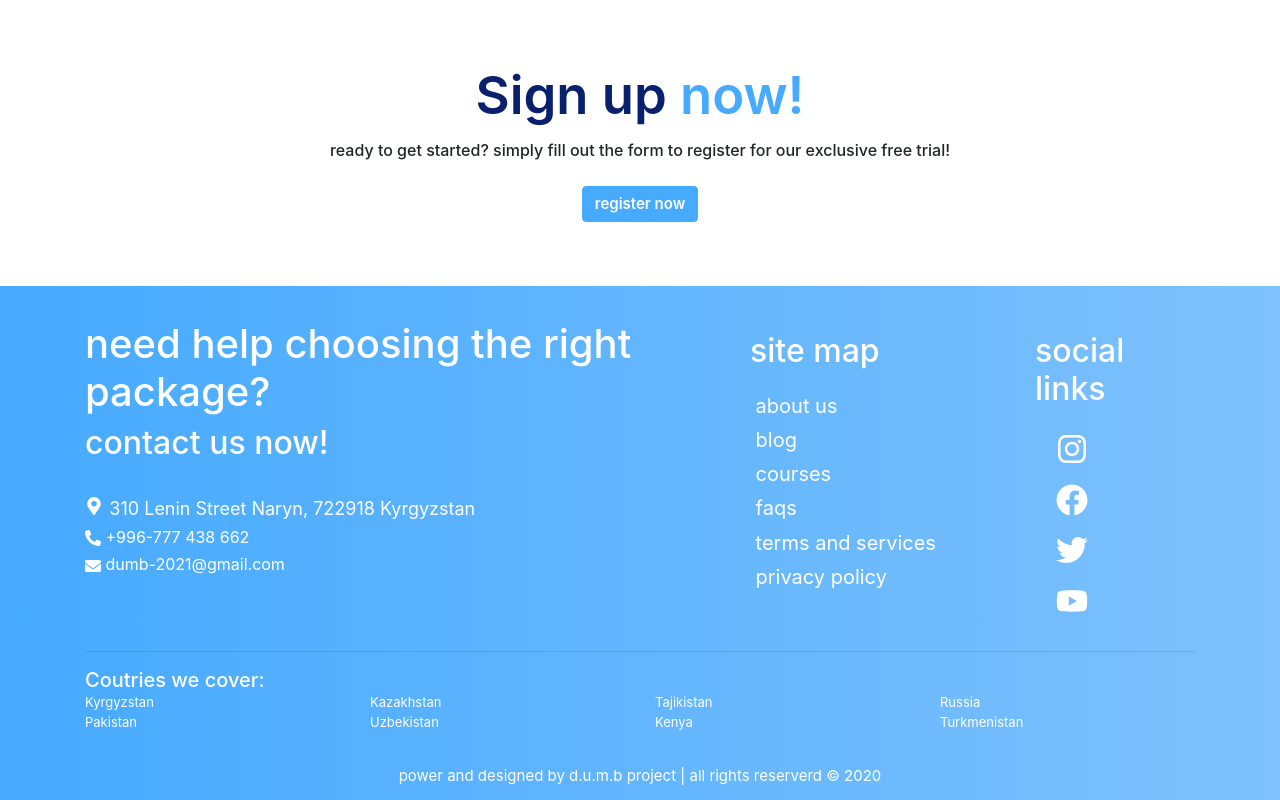
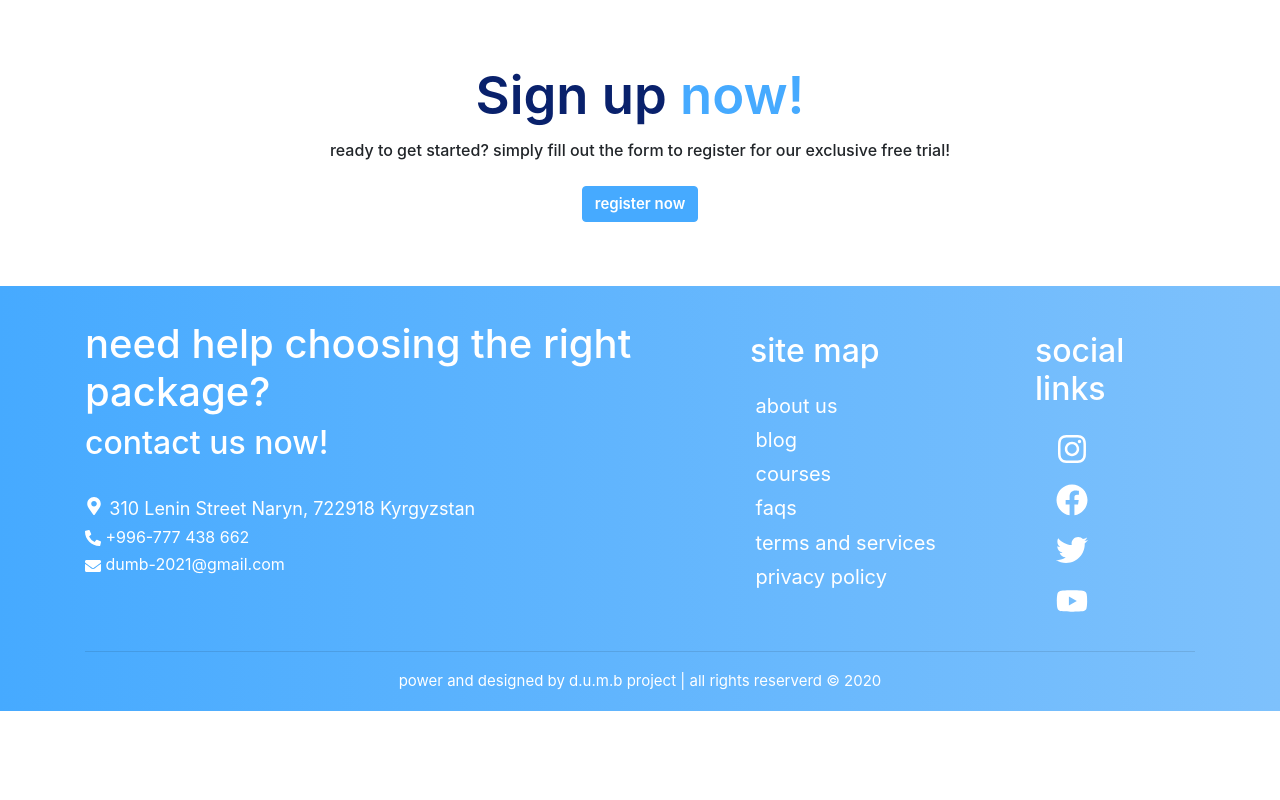
Before and after one commit to Jahanzaib5/dumb-project, a React (Create React App) app in the folder frontend/app/: page /Aboutus in a window 1280 px wide. Shown: the part 1667-2467 px from the top of the page. After the commit the page ends 2378 px from the top, so only its background shows below. Built offline with nearby package versions, Linux system fonts and the light colour scheme; the HTML template or start-up script is replaced by a standard one.

Commit message:
finalizing the footer

```diff
--- a/frontend/app/src/components/Footer/Footer.js
+++ b/frontend/app/src/components/Footer/Footer.js
@@ -84,26 +84,7 @@ export default class Footer extends Component {
           </Row>
           <hr />
           <Row className="last-one">
-            <Col xs={12} md={12}>
-              <h5>Coutries we cover:</h5>
-            </Col>
-            <Col xs={2} md={3}>
-              <p>Kyrgyzstan</p>
-              <p>Pakistan</p>
-            </Col>
-            <Col xs={2} md={3}>
-              <p>Kazakhstan</p>
-              <p>Uzbekistan</p>
-            </Col>
-            <Col xs={2} md={3}>
-              <p>Tajikistan</p>
-              <p>Kenya</p>
-            </Col>
-            <Col xs={2} md={3}>
-              <p>Russia</p>
-              <p>Turkmenistan</p>
-            </Col>
-            <Col xs={12} md={12} style={{textAlign:'center', marginTop:'3%', marginBottom:'0.5%'}}>
+            <Col xs={12} md={12} style={{textAlign:'center', marginTop:'1%', marginBottom:'1%'}}>
               <p style={{fontSize:'15px', color:'#fff'}}>power and designed by d.u.m.b project | all rights reserverd &copy; 2020</p>
             </Col>
           </Row>
```
